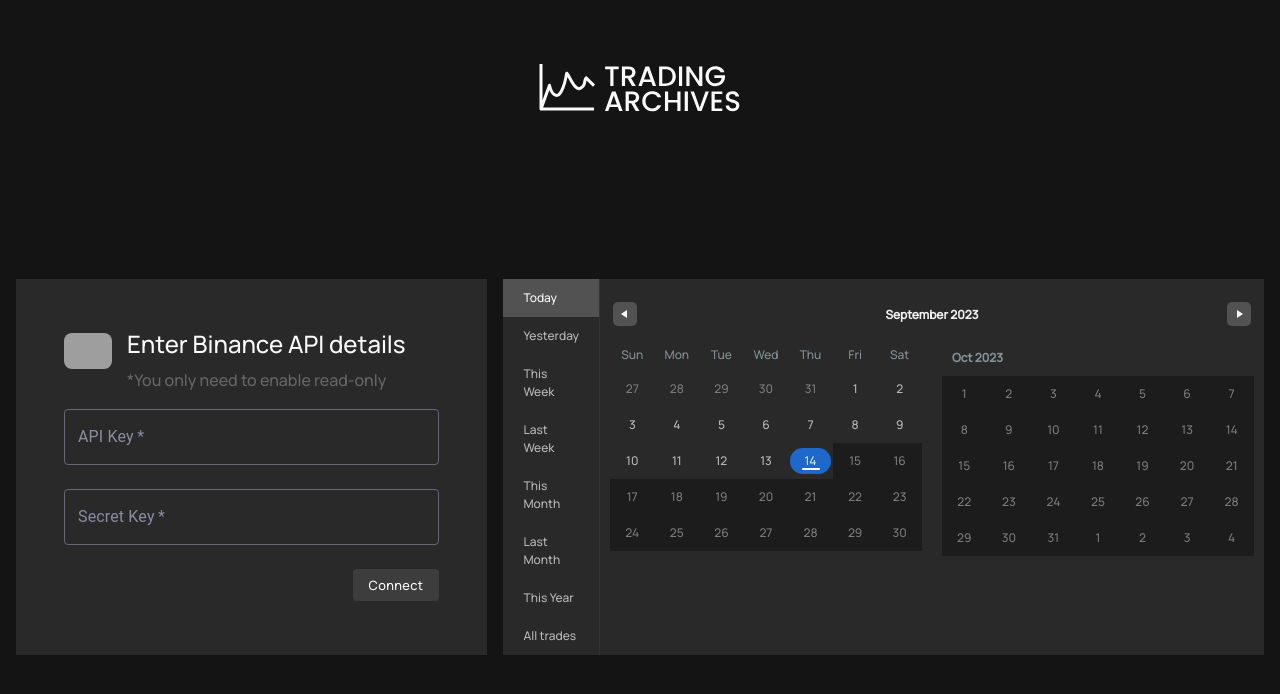
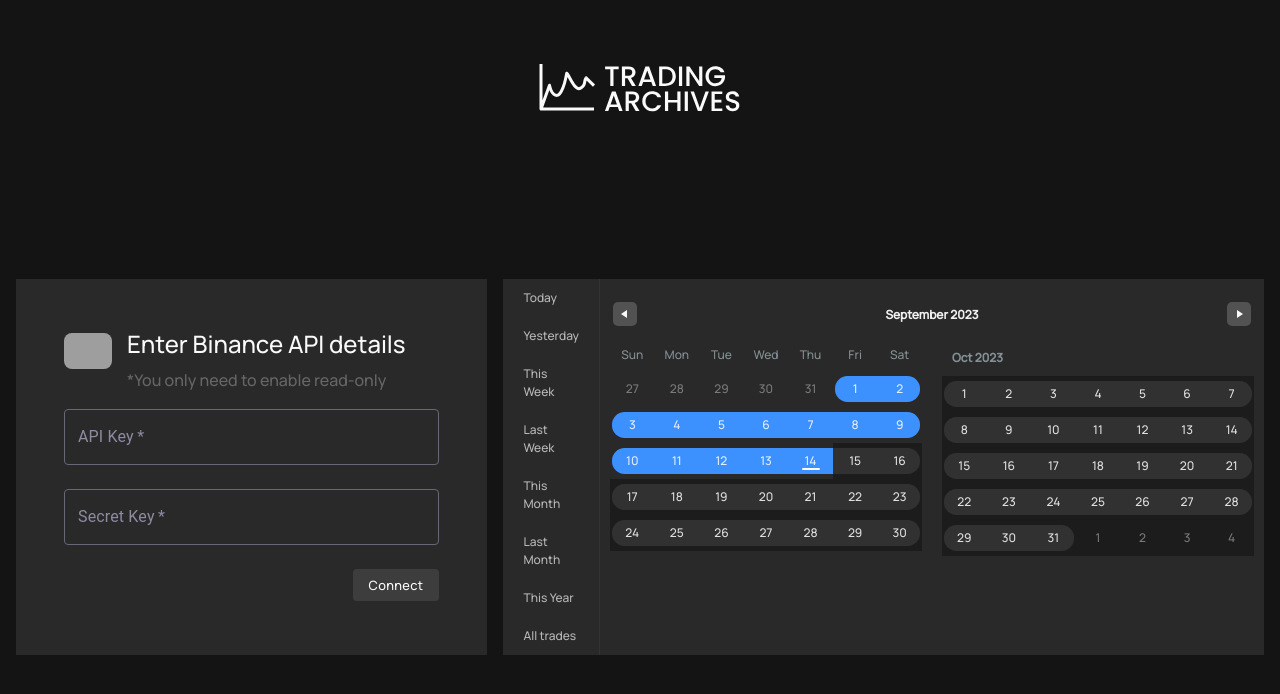
Before and after one commit to PedroMdrs/trading-archives, a React (Vite) app: page /#/ in a window 1280 px wide. Shown: the top 694 px of the page. Built offline with nearby package versions, Linux system fonts and the light colour scheme; grey boxes are pictures that could not be loaded.

Commit message:
customDates,logo,home,pnlLineChart types fix;

```diff
--- a/src/Components/Home.tsx
+++ b/src/Components/Home.tsx
@@ -6,7 +6,12 @@
 import { useNavigate } from "react-router-dom";
 import "react-date-range/dist/styles.css";
 import "react-date-range/dist/theme/default.css";
-import { DateRangePicker, defaultStaticRanges } from "react-date-range";
+import {
+  DateRangePicker,
+  Range,
+  RangeKeyDict,
+  defaultStaticRanges,
+} from "react-date-range";
 import customDates from "./customDates";
 
 const Home = () => {
@@ -15,15 +20,7 @@
   const [startTime, setStartTime] = React.useState<number | null>(null);
   const [endTime, setEndTime] = React.useState<number | null>(null);
   const [dateError, setDateError] = React.useState<boolean | null>(null);
-  const [selectedRange, setSelectedRange] = React.useState<{
-    startDate: Date;
-    endDate: Date;
-    key: string;
-  }>({
-    startDate: new Date(),
-    endDate: new Date(),
-    key: "selection",
-  });
+  const [selectedRange, setSelectedRange] = React.useState<Range>({});
 
   const Navigate = useNavigate();
 
@@ -48,19 +45,19 @@
     },
   };
 
-  function handleDateRangeChange(item: {
-    selection: { startDate: Date; endDate: Date; key: string };
-  }) {
-    const startTimestamp = item.selection.startDate.getTime();
-    const endTimestamp = item.selection.endDate.getTime();
+  function handleDateRangeChange(item: RangeKeyDict) {
+    console.log(item);
+    if (!item.range1.startDate || !item.range1.endDate) return;
+    const startTimestamp = item.range1.startDate.getTime();
+    const endTimestamp = item.range1.endDate.getTime();
     if (startTimestamp && endTimestamp) setDateError(false);
     if (
-      item.selection.endDate.toDateString() ===
-      item.selection.startDate.toDateString()
+      item.range1.endDate.toDateString() ===
+      item.range1.startDate.toDateString()
     ) {
-      const startOfDay = new Date(item.selection.startDate);
+      const startOfDay = new Date(item.range1.startDate);
       startOfDay.setHours(0, 0, 0, 0);
-      const endOfDay = new Date(item.selection.startDate);
+      const endOfDay = new Date(item.range1.startDate);
       endOfDay.setHours(23, 59, 59, 999);
 
       setStartTime(startOfDay.getTime());
@@ -70,7 +67,7 @@
       setEndTime(endTimestamp);
     }
 
-    setSelectedRange(item.selection);
+    setSelectedRange(item.range1);
   }
 
   async function handleSubmit(e: SubmitEvent) {
--- a/src/Components/Logo.tsx
+++ b/src/Components/Logo.tsx
@@ -1,7 +1,6 @@
 import React from "react";
 
-const Logo = ({ fill }) => {
-
+const Logo = ({ fill }: { fill: string }) => {
   return (
     <svg
       width="203"
--- a/src/Components/PnlLineChart.tsx
+++ b/src/Components/PnlLineChart.tsx
@@ -115,8 +115,6 @@
   data: IAgroupedTrade;
   className: string;
 }) {
-  console.log(data);
-  console.log(className);
   const [isHovered, setIsHovered] = useState(false);
   const [startTime, setStartTime] = React.useState<null | number>(null);
   const [endTime, setEndTime] = React.useState<null | number>(null);
@@ -191,7 +189,6 @@
           dataIndex: number;
         }[]
       ) {
-        console.log(params);
         return formatTooltipContent(params, data);
       },
     },
--- a/src/Components/customDates.tsx
+++ b/src/Components/customDates.tsx
@@ -1,18 +1,22 @@
 import { endOfDay, isSameDay, startOfYear } from "date-fns";
+import { StaticRange, Range } from "react-date-range";
 
-interface Irange {
-  startDate: Date;
-  endDate: Date;
-}
-const customDates = [
+const customDates: StaticRange[] = [
   {
     label: "This Year",
     range: () => ({
       startDate: startOfYear(new Date()),
       endDate: endOfDay(new Date()),
     }),
-    isSelected(range: Irange) {
+    isSelected(range: Range) {
       const definedRange = this.range();
+      if (
+        !range.startDate ||
+        !range.endDate ||
+        !definedRange.startDate ||
+        !definedRange.endDate
+      )
+        return true;
       return (
         isSameDay(range.startDate, definedRange.startDate) &&
         isSameDay(range.endDate, definedRange.endDate)
@@ -25,8 +29,15 @@
       startDate: startOfYear(new Date(2016, 0, 1)),
       endDate: endOfDay(new Date()),
     }),
-    isSelected(range: Irange) {
+    isSelected(range: Range) {
       const definedRange = this.range();
+      if (
+        !range.startDate ||
+        !range.endDate ||
+        !definedRange.startDate ||
+        !definedRange.endDate
+      )
+        return false;
       return (
         isSameDay(range.startDate, definedRange.startDate) &&
         isSameDay(range.endDate, definedRange.endDate)
```
